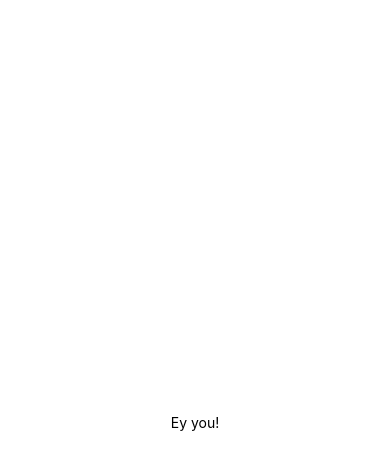
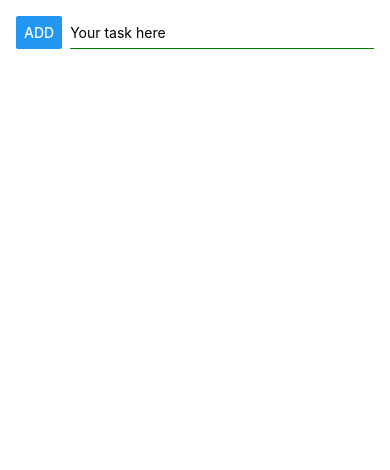
Before and after one commit to Balthair94/ExpoToDoList, a React Native app: screen / in a window 390 px wide. Shown: the top 470 px of the page. Built offline with nearby package versions, Linux system fonts and the light colour scheme.

Commit message:
Create input elements and show a list with them

```diff
--- a/App.js
+++ b/App.js
@@ -1,12 +1,58 @@
 import React, { Component } from 'react';
-import { StyleSheet, Text, View } from 'react-native';
+import {
+  StyleSheet,
+  SafeAreaView,
+  View,
+  Button,
+  TextInput,
+  FlatList,
+  Alert,
+  Text
+} from 'react-native';
+import ListItem from './src/components/ListItem/ListItem'
 
 export default class App extends Component {
+
+  state = {
+    currentInput: '',
+    list: []
+  }
+
+  textChangeHandler = value => {
+    this.setState({currentInput: value});
+  }
+
+  submitTextInput = () => {
+    if(this.state.currentInput.trim() === '') {
+      Alert.alert('No content', 'There is no input to save');
+    } else {
+      this.setState(prev => ({
+        list: prev.list.concat(prev.currentInput),
+        currentInput: ''
+      }));
+    }
+  }
+
   render() {
     return (
-      <View style={styles.container}>
-        <Text>Ey you!</Text>
-      </View>
+      <SafeAreaView style={styles.container}>
+        <View style={styles.inputContainer}>
+          <Button
+            style={styles.buttonAction}
+            title="Add"
+            onPress={this.submitTextInput}
+          />
+          <TextInput
+             style={styles.textInput}
+             placeholder='Your task here'
+             value={this.state.currentInput}
+             onChangeText={text => this.textChangeHandler(text)}
+             onSubmitEditing={this.submitTextInput}/>
+        </View>
+        <FlatList
+          data={this.state.list}
+          renderItem={({ item }) => <ListItem task={item}/>}/>
+      </SafeAreaView>
     );
   }
 }
@@ -14,8 +60,21 @@ export default class App extends Component {
 const styles = StyleSheet.create({
   container: {
     flex: 1,
+    marginHorizontal: 16,
+    marginTop: 16,
     backgroundColor: '#fff',
-    alignItems: 'center',
-    justifyContent: 'center',
+    justifyContent: 'flex-start',
   },
+  inputContainer: {
+    flexDirection: 'row'
+  },
+  textInput: {
+    marginStart: 8,
+    borderBottomColor: 'green',
+    borderBottomWidth: 1,
+    flexGrow: 1,
+  },
+  buttonAction: {
+    flexGrow: 1,
+  }
 });
--- a/app.json
+++ b/app.json
@@ -25,6 +25,11 @@
     ],
     "ios": {
       "supportsTablet": true
+    },
+    "androidStatusBarColor": "#334393",
+    "androidStatusBar": {
+      "barStyle": "light-content",
+      "backgroundColor": "#334393"
     }
   }
 }
--- /dev/null
+++ b/src/components/ListItem/ListItem.js
@@ -0,0 +1,28 @@
+import React, { PureComponent } from 'react';
+import {
+    StyleSheet,
+    Text,
+    TouchableOpacity,
+    View
+} from 'react-native'
+
+export default class ListItem extends PureComponent {
+    render () {
+        return(
+            <TouchableOpacity>
+                <View  style={ styles.container }>
+                    <Text>{ this.props.task }</Text>
+                </View>
+            </TouchableOpacity>
+        );
+    }
+}
+
+const styles = StyleSheet.create({
+    container: {
+        backgroundColor: 'green',
+        height: 50,
+        justifyContent: 'center',
+        marginTop: 16
+    }
+});
```
